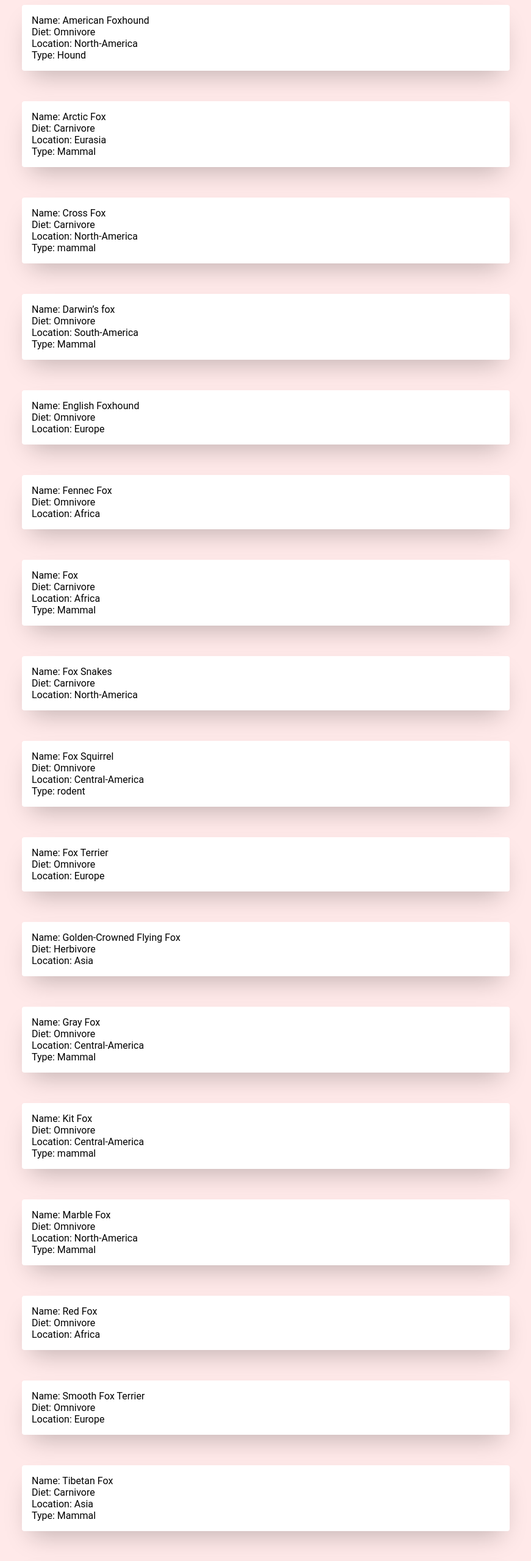
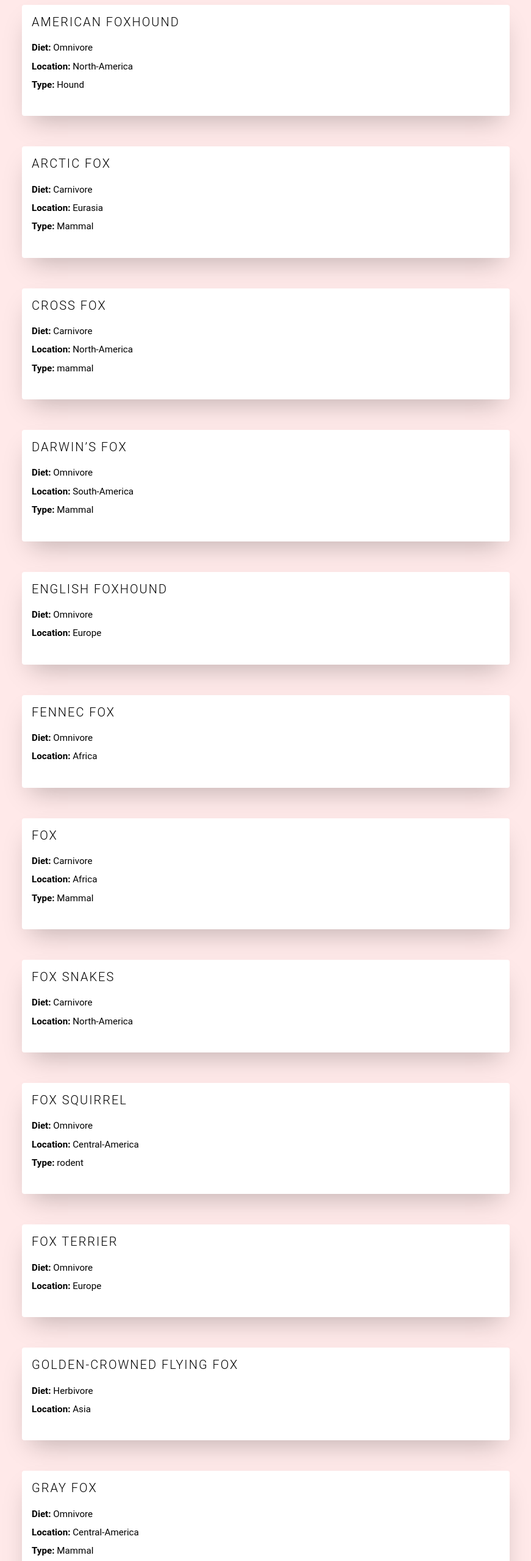
Before and after one commit to Oleguzik/My-ZootopiaAPI, a plain HTML site: page animals.html in a window 1280 px wide. Shown: the part 120-2680 px from the top of the page at 61% size, without its empty margins (204-1075 px from the left). Drawn offline with Linux system fonts and the light colour scheme.

Commit message:
improve card item html

```diff
--- a/animals.html
+++ b/animals.html
@@ -47,10 +47,9 @@
           padding: 1rem;
           margin: 50px;
         }
-
         .cards__item:hover {
-          box-shadow: 0 10px 30px -10px rgba(37, 22, 22, 0.3);
-          transform: scale(1.03);
+          box-shadow: 0 30px 60px -10px rgba(0,0,0,0.3);
+          transform: translateY(-5px);
           transition: all 0.3s ease-in-out;
         }
 
@@ -74,109 +73,147 @@
         <h1>My Animal Repository</h1>
         <ul class="cards">
             <li class="cards__item">
-Name: American Foxhound<br/>
-Diet: Omnivore<br/>
-Location: North-America<br/>
-Type: Hound<br/>
+  <div class="card__title">American Foxhound</div>
+  <p class="card__text">
+      <strong>Diet:</strong> Omnivore<br/>
+      <strong>Location:</strong> North-America<br/>
+      <strong>Type:</strong> Hound<br/>
+  </p>
 </li>
 <li class="cards__item">
-Name: Arctic Fox<br/>
-Diet: Carnivore<br/>
-Location: Eurasia<br/>
-Type: Mammal<br/>
+  <div class="card__title">Arctic Fox</div>
+  <p class="card__text">
+      <strong>Diet:</strong> Carnivore<br/>
+      <strong>Location:</strong> Eurasia<br/>
+      <strong>Type:</strong> Mammal<br/>
+  </p>
 </li>
 <li class="cards__item">
-Name: Cross Fox<br/>
-Diet: Carnivore<br/>
-Location: North-America<br/>
-Type: mammal<br/>
+  <div class="card__title">Cross Fox</div>
+  <p class="card__text">
+      <strong>Diet:</strong> Carnivore<br/>
+      <strong>Location:</strong> North-America<br/>
+      <strong>Type:</strong> mammal<br/>
+  </p>
 </li>
 <li class="cards__item">
-Name: Darwin’s fox<br/>
-Diet: Omnivore<br/>
-Location: South-America<br/>
-Type: Mammal<br/>
+  <div class="card__title">Darwin’s fox</div>
+  <p class="card__text">
+      <strong>Diet:</strong> Omnivore<br/>
+      <strong>Location:</strong> South-America<br/>
+      <strong>Type:</strong> Mammal<br/>
+  </p>
 </li>
 <li class="cards__item">
-Name: English Foxhound<br/>
-Diet: Omnivore<br/>
-Location: Europe<br/>
+  <div class="card__title">English Foxhound</div>
+  <p class="card__text">
+      <strong>Diet:</strong> Omnivore<br/>
+      <strong>Location:</strong> Europe<br/>
+  </p>
 </li>
 <li class="cards__item">
-Name: Fennec Fox<br/>
-Diet: Omnivore<br/>
-Location: Africa<br/>
+  <div class="card__title">Fennec Fox</div>
+  <p class="card__text">
+      <strong>Diet:</strong> Omnivore<br/>
+      <strong>Location:</strong> Africa<br/>
+  </p>
 </li>
 <li class="cards__item">
-Name: Fox<br/>
-Diet: Carnivore<br/>
-Location: Africa<br/>
-Type: Mammal<br/>
+  <div class="card__title">Fox</div>
+  <p class="card__text">
+      <strong>Diet:</strong> Carnivore<br/>
+      <strong>Location:</strong> Africa<br/>
+      <strong>Type:</strong> Mammal<br/>
+  </p>
 </li>
 <li class="cards__item">
-Name: Fox Snakes<br/>
-Diet: Carnivore<br/>
-Location: North-America<br/>
+  <div class="card__title">Fox Snakes</div>
+  <p class="card__text">
+      <strong>Diet:</strong> Carnivore<br/>
+      <strong>Location:</strong> North-America<br/>
+  </p>
 </li>
 <li class="cards__item">
-Name: Fox Squirrel<br/>
-Diet: Omnivore<br/>
-Location: Central-America<br/>
-Type: rodent<br/>
+  <div class="card__title">Fox Squirrel</div>
+  <p class="card__text">
+      <strong>Diet:</strong> Omnivore<br/>
+      <strong>Location:</strong> Central-America<br/>
+      <strong>Type:</strong> rodent<br/>
+  </p>
 </li>
 <li class="cards__item">
-Name: Fox Terrier<br/>
-Diet: Omnivore<br/>
-Location: Europe<br/>
+  <div class="card__title">Fox Terrier</div>
+  <p class="card__text">
+      <strong>Diet:</strong> Omnivore<br/>
+      <strong>Location:</strong> Europe<br/>
+  </p>
 </li>
 <li class="cards__item">
-Name: Golden-Crowned Flying Fox<br/>
-Diet: Herbivore<br/>
-Location: Asia<br/>
+  <div class="card__title">Golden-Crowned Flying Fox</div>
+  <p class="card__text">
+      <strong>Diet:</strong> Herbivore<br/>
+      <strong>Location:</strong> Asia<br/>
+  </p>
 </li>
 <li class="cards__item">
-Name: Gray Fox<br/>
-Diet: Omnivore<br/>
-Location: Central-America<br/>
-Type: Mammal<br/>
+  <div class="card__title">Gray Fox</div>
+  <p class="card__text">
+      <strong>Diet:</strong> Omnivore<br/>
+      <strong>Location:</strong> Central-America<br/>
+      <strong>Type:</strong> Mammal<br/>
+  </p>
 </li>
 <li class="cards__item">
-Name: Kit Fox<br/>
-Diet: Omnivore<br/>
-Location: Central-America<br/>
-Type: mammal<br/>
+  <div class="card__title">Kit Fox</div>
+  <p class="card__text">
+      <strong>Diet:</strong> Omnivore<br/>
+      <strong>Location:</strong> Central-America<br/>
+      <strong>Type:</strong> mammal<br/>
+  </p>
 </li>
 <li class="cards__item">
-Name: Marble Fox<br/>
-Diet: Omnivore<br/>
-Location: North-America<br/>
-Type: Mammal<br/>
+  <div class="card__title">Marble Fox</div>
+  <p class="card__text">
+      <strong>Diet:</strong> Omnivore<br/>
+      <strong>Location:</strong> North-America<br/>
+      <strong>Type:</strong> Mammal<br/>
+  </p>
 </li>
 <li class="cards__item">
-Name: Red Fox<br/>
-Diet: Omnivore<br/>
-Location: Africa<br/>
+  <div class="card__title">Red Fox</div>
+  <p class="card__text">
+      <strong>Diet:</strong> Omnivore<br/>
+      <strong>Location:</strong> Africa<br/>
+  </p>
 </li>
 <li class="cards__item">
-Name: Smooth Fox Terrier<br/>
-Diet: Omnivore<br/>
-Location: Europe<br/>
+  <div class="card__title">Smooth Fox Terrier</div>
+  <p class="card__text">
+      <strong>Diet:</strong> Omnivore<br/>
+      <strong>Location:</strong> Europe<br/>
+  </p>
 </li>
 <li class="cards__item">
-Name: Tibetan Fox<br/>
-Diet: Carnivore<br/>
-Location: Asia<br/>
-Type: Mammal<br/>
+  <div class="card__title">Tibetan Fox</div>
+  <p class="card__text">
+      <strong>Diet:</strong> Carnivore<br/>
+      <strong>Location:</strong> Asia<br/>
+      <strong>Type:</strong> Mammal<br/>
+  </p>
 </li>
 <li class="cards__item">
-Name: Toy Fox Terrier<br/>
-Diet: Omnivore<br/>
-Location: North-America<br/>
+  <div class="card__title">Toy Fox Terrier</div>
+  <p class="card__text">
+      <strong>Diet:</strong> Omnivore<br/>
+      <strong>Location:</strong> North-America<br/>
+  </p>
 </li>
 <li class="cards__item">
-Name: Wire Fox Terrier<br/>
-Diet: Omnivore<br/>
-Location: Europe<br/>
+  <div class="card__title">Wire Fox Terrier</div>
+  <p class="card__text">
+      <strong>Diet:</strong> Omnivore<br/>
+      <strong>Location:</strong> Europe<br/>
+  </p>
 </li>
 
         </ul>
```
Also changed, not shown: 1 other file.
